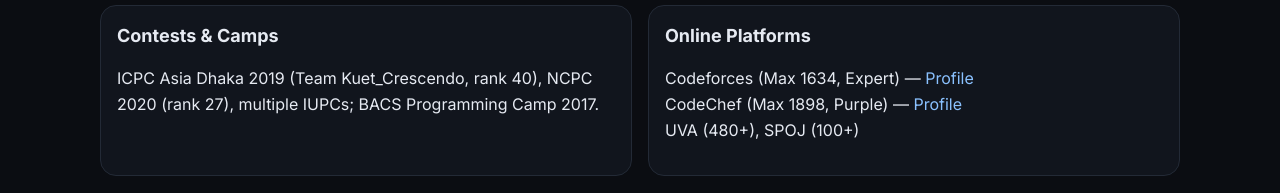
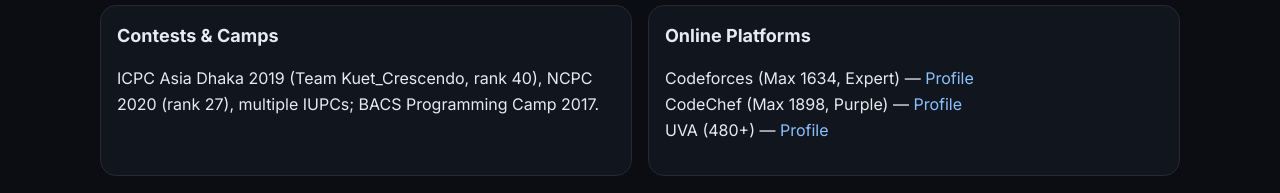
Before and after one commit to Dream-kid/MY-CV, a plain HTML site: page index.html in a window 1280 px wide. Shown: the part 3090-3283 px from the top of the page. Drawn offline with Linux system fonts and the light colour scheme.

Commit message:
Update index.html

```diff
--- a/index.html
+++ b/index.html
@@ -287,7 +287,7 @@
           <h3>Online Platforms</h3>
           <p>Codeforces (Max 1634, Expert) — <a href="https://codeforces.com/profile/iamSourav" target="_blank" rel="noreferrer">Profile</a><br>
              CodeChef (Max 1898, Purple) — <a href="https://www.codechef.com/users/dream_kid" target="_blank" rel="noreferrer">Profile</a><br>
-             UVA (480+), SPOJ (100+)
+            UVA (480+) — <a href="https://uhunt.onlinejudge.org/id/884555" target="_blank" rel="noreferrer">Profile</a><br>
           </p>
         </div>
       </div>
```
